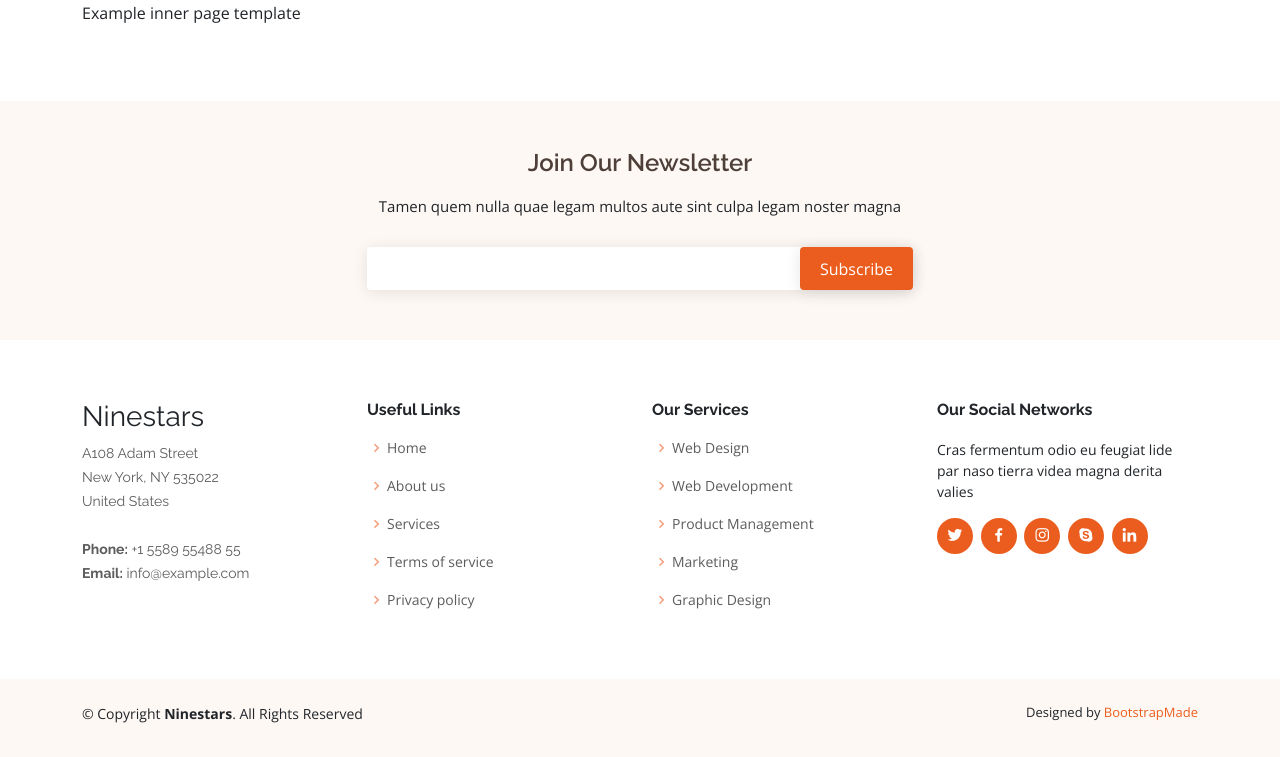
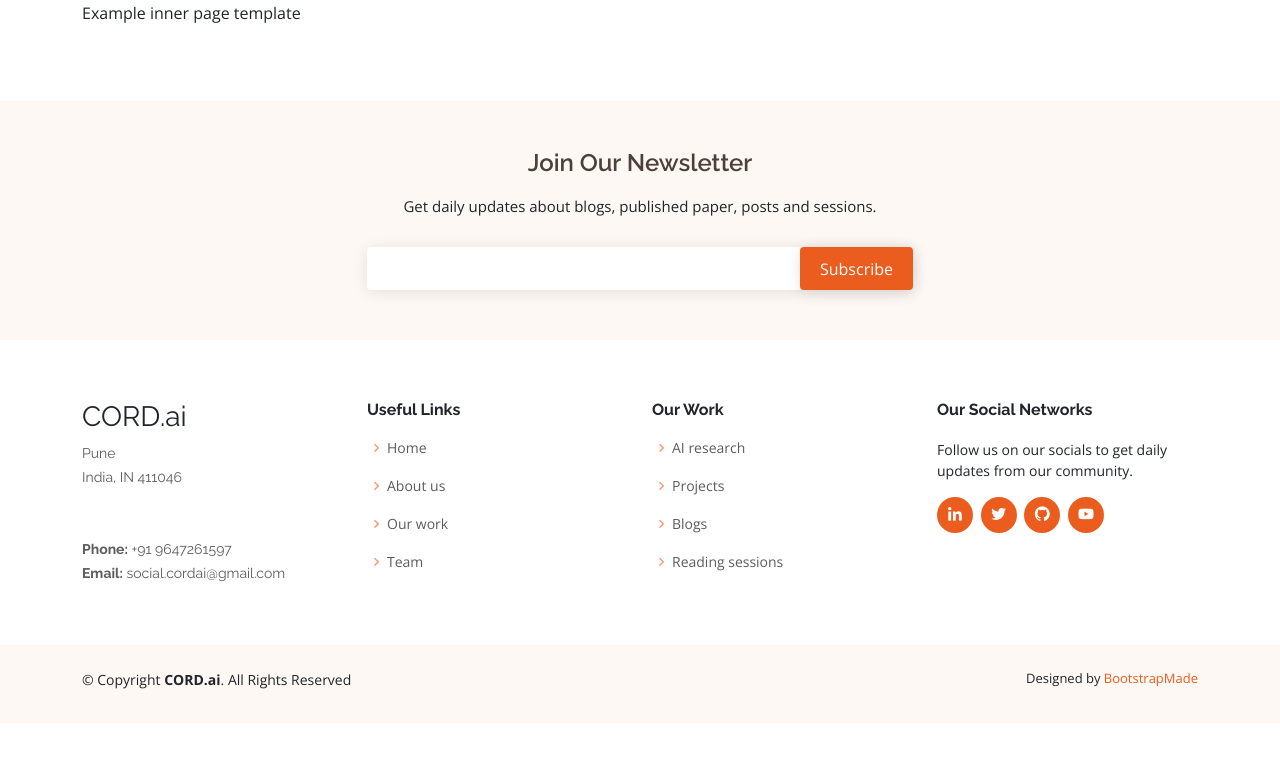
Before and after one commit to CORD-ai/cord-website, a PHP site: page /inner-page.html in a window 1280 px wide. Shown: the part 198-955 px from the top of the page. After the commit the page ends 887 px from the top, so only its background shows below. Run offline with PHP 8.4, Linux system fonts and the light colour scheme.

Commit message:
Issue #8 and #26 Fixed

```diff
--- a/inner-page.html
+++ b/inner-page.html
@@ -5,7 +5,7 @@
   <meta charset="utf-8">
   <meta content="width=device-width, initial-scale=1.0" name="viewport">
 
-  <title>Inner Page - Ninestars Bootstrap Template</title>
+  <title>CORD.ai Inner Page</title>
   <meta content="" name="description">
   <meta content="" name="keywords">
 
@@ -115,7 +115,7 @@
         <div class="row justify-content-center">
           <div class="col-lg-6">
             <h4>Join Our Newsletter</h4>
-            <p>Tamen quem nulla quae legam multos aute sint culpa legam noster magna</p>
+            <p>Get daily updates about blogs, published paper, posts and sessions.</p>
             <form action="" method="post">
               <input type="email" name="email"><input type="submit" value="Subscribe">
             </form>
@@ -129,47 +129,43 @@
         <div class="row">
 
           <div class="col-lg-3 col-md-6 footer-contact">
-            <h3>Ninestars</h3>
+            <h3>CORD.ai</h3>
             <p>
-              A108 Adam Street <br>
-              New York, NY 535022<br>
-              United States <br><br>
-              <strong>Phone:</strong> +1 5589 55488 55<br>
-              <strong>Email:</strong> info@example.com<br>
+              Pune <br>
+              India, IN 411046<br><br><br>
+              <strong>Phone:</strong> +91 9647261597<br>
+              <strong>Email:</strong> social.cordai@gmail.com<br>
             </p>
           </div>
 
           <div class="col-lg-3 col-md-6 footer-links">
             <h4>Useful Links</h4>
             <ul>
-              <li><i class="bx bx-chevron-right"></i> <a href="#">Home</a></li>
-              <li><i class="bx bx-chevron-right"></i> <a href="#">About us</a></li>
-              <li><i class="bx bx-chevron-right"></i> <a href="#">Services</a></li>
-              <li><i class="bx bx-chevron-right"></i> <a href="#">Terms of service</a></li>
-              <li><i class="bx bx-chevron-right"></i> <a href="#">Privacy policy</a></li>
+              <li><i class="bx bx-chevron-right"></i> <a href="index.html">Home</a></li>
+              <li><i class="bx bx-chevron-right"></i> <a href="index.html#about">About us</a></li>
+              <li><i class="bx bx-chevron-right"></i> <a href="projects.html">Our work</a></li>
+              <li><i class="bx bx-chevron-right"></i> <a href="teams.html">Team</a></li>
             </ul>
           </div>
 
           <div class="col-lg-3 col-md-6 footer-links">
-            <h4>Our Services</h4>
+            <h4>Our Work</h4>
             <ul>
-              <li><i class="bx bx-chevron-right"></i> <a href="#">Web Design</a></li>
-              <li><i class="bx bx-chevron-right"></i> <a href="#">Web Development</a></li>
-              <li><i class="bx bx-chevron-right"></i> <a href="#">Product Management</a></li>
-              <li><i class="bx bx-chevron-right"></i> <a href="#">Marketing</a></li>
-              <li><i class="bx bx-chevron-right"></i> <a href="#">Graphic Design</a></li>
+              <li><i class="bx bx-chevron-right"></i> <a href="#">AI research</a></li>
+              <li><i class="bx bx-chevron-right"></i> <a href="#">Projects</a></li>
+              <li><i class="bx bx-chevron-right"></i> <a href="#">Blogs</a></li>
+              <li><i class="bx bx-chevron-right"></i> <a href="#">Reading sessions</a></li>
             </ul>
           </div>
 
           <div class="col-lg-3 col-md-6 footer-links">
             <h4>Our Social Networks</h4>
-            <p>Cras fermentum odio eu feugiat lide par naso tierra videa magna derita valies</p>
+            <p>Follow us on our socials to get daily updates from our community.</p>
             <div class="social-links mt-3">
-              <a href="#" class="twitter"><i class="bx bxl-twitter"></i></a>
-              <a href="#" class="facebook"><i class="bx bxl-facebook"></i></a>
-              <a href="#" class="instagram"><i class="bx bxl-instagram"></i></a>
-              <a href="#" class="google-plus"><i class="bx bxl-skype"></i></a>
-              <a href="#" class="linkedin"><i class="bx bxl-linkedin"></i></a>
+			  <a href="https://www.linkedin.com/company/cord-ai1/" class="linkedin"><i class="bx bxl-linkedin"></i></a>
+              <a href="https://twitter.com/CRforAi" class="twitter"><i class="bx bxl-twitter"></i></a>
+              <a href="https://www.facebook.com/CRforAi" class="facebook"><i class="bx bxl-github"></i></a>
+              <a href="https://www.youtube.com/channel/UCMr-bQG5XKLPOR5nhJZbQ5Q" class="youtube"><i class="bx bxl-youtube"></i></a>
             </div>
           </div>
 
@@ -179,7 +175,7 @@
 
     <div class="container py-4">
       <div class="copyright">
-        &copy; Copyright <strong><span>Ninestars</span></strong>. All Rights Reserved
+        &copy; Copyright <strong><span>CORD.ai</span></strong>. All Rights Reserved
       </div>
       <div class="credits">
         <!-- All the links in the footer should remain intact. -->
```
Also changed, not shown: 404.html (+10 -12 lines), forms/contact.php (+4 -4 lines), index.html (+12 -13 lines), projects.html (+11 -12 lines), teams.html (+7 -7 lines).
